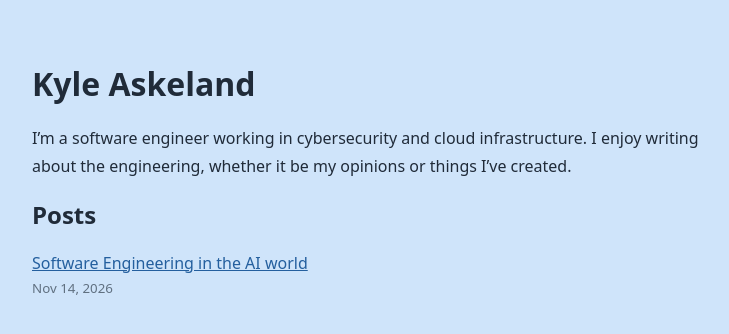
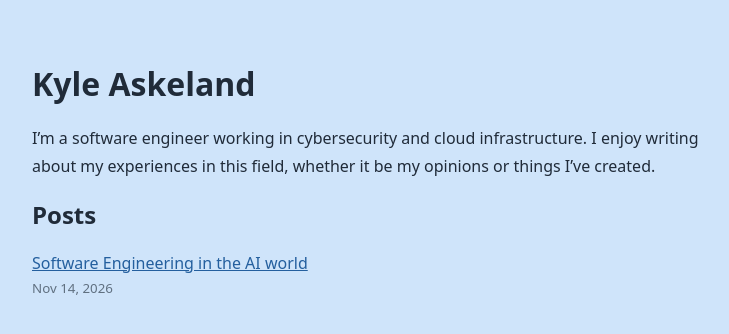
Before and after one commit to kyle-askeland/kyle-askeland.github.io, a Jekyll site: the page built from index.md, in a window 1280 px wide. Shown: the top 334 px of the page, without its empty margins (268-997 px from the left). Built offline with Jekyll 4.4.1, drawn with Linux system fonts in a browser that asks for light colours.

Commit message:
Revise personal description for clarity
Updated text to clarify writing focus on experiences.

```diff
--- a/index.md
+++ b/index.md
@@ -5,7 +5,7 @@ title: Home
 
 # Kyle Askeland
 
-I'm a software engineer working in cybersecurity and cloud infrastructure. I enjoy writing about the engineering, whether it be my opinions or things I've created.
+I'm a software engineer working in cybersecurity and cloud infrastructure. I enjoy writing about my experiences in this field, whether it be my opinions or things I've created.
 
 ## Posts
 
```
